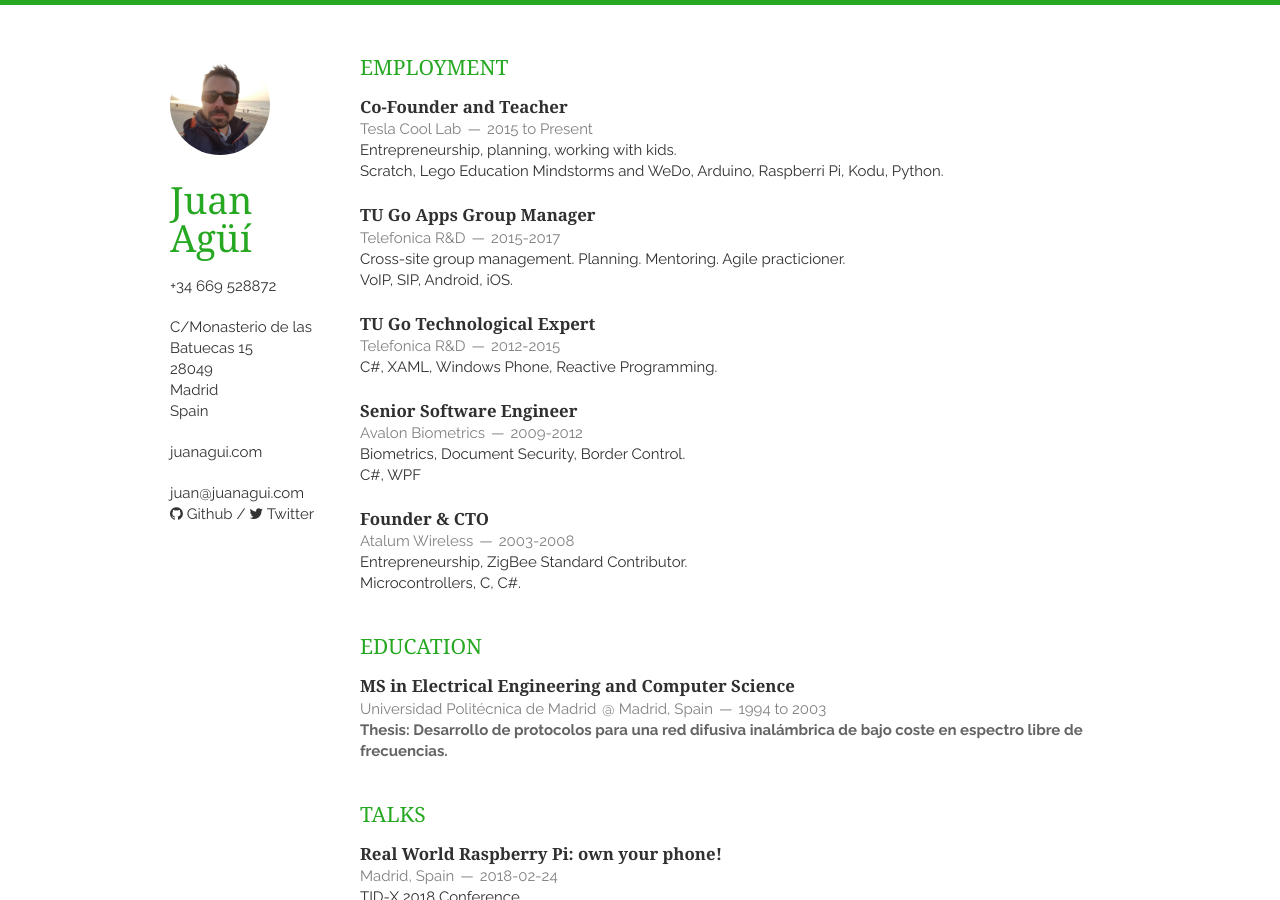
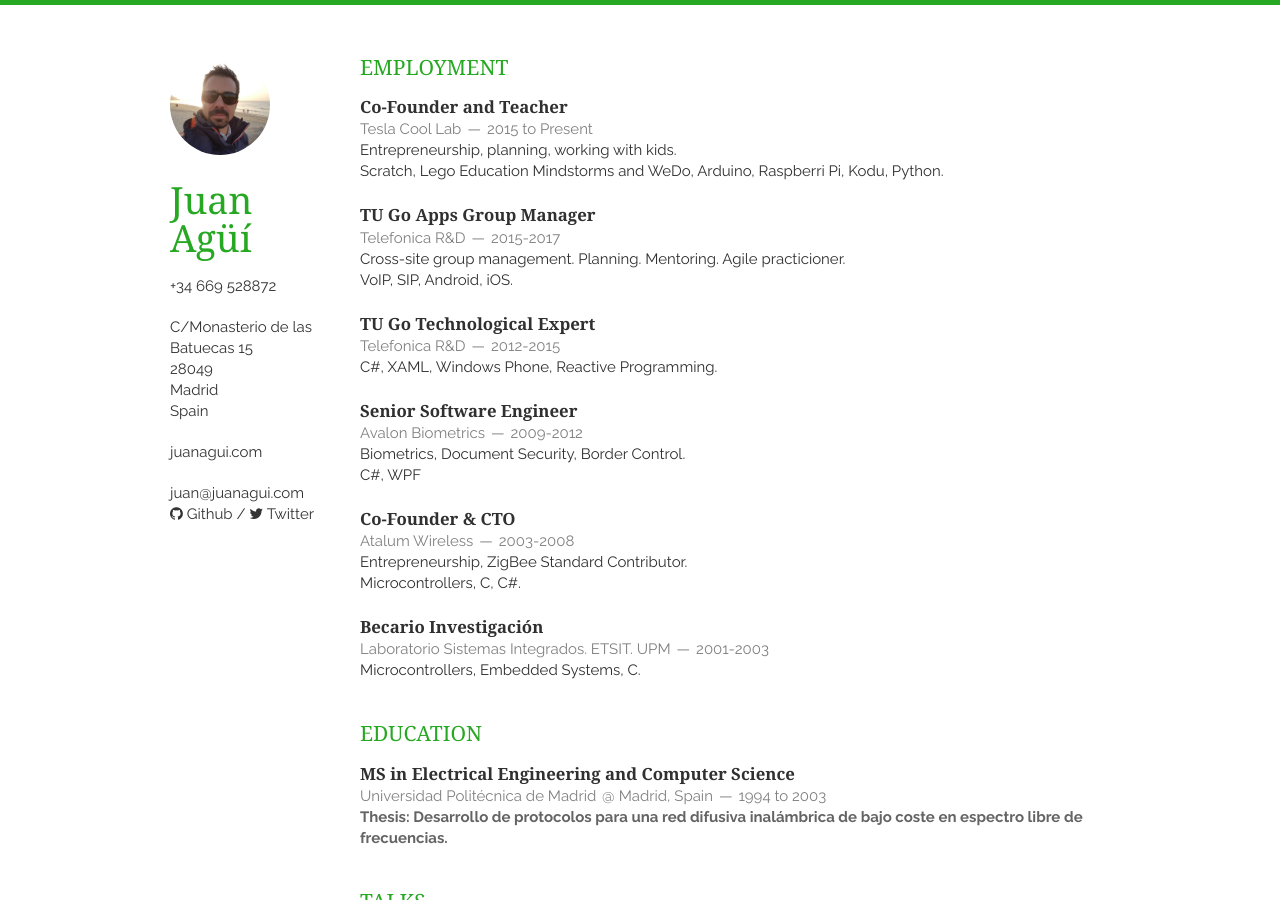
Before and after one commit to jagui/jagui.github.io, a Jekyll site: the page built from vitae.html, in a window 1280 px wide and 900 px high. Built offline with Jekyll 4.4.1, drawn with Linux system fonts in a browser that asks for light colours; nearby versions of some CDN libraries.

Commit message:
Adds becario Fix co-founder Atalum

```diff
--- a/_includes/vitae/employment.html
+++ b/_includes/vitae/employment.html
@@ -33,10 +33,17 @@
     </article>
     <article>
         <header>
-            <h1>Founder &amp; CTO</h1>
+            <h1>Co-Founder &amp; CTO</h1>
             <span><address>Atalum Wireless</address><time>2003-2008</time></span>
         </header>
         <p>Entrepreneurship, ZigBee Standard Contributor.</p>
         <p>Microcontrollers, C, C#.</p>
     </article>
+    <article>
+        <header>
+            <h1>Becario Investigación</h1>
+            <span><address>Laboratorio Sistemas Integrados. ETSIT. UPM</address><time>2001-2003</time></span>
+        </header>
+        <p>Microcontrollers, Embedded Systems, C.</p>
+    </article>
 </section>
```
